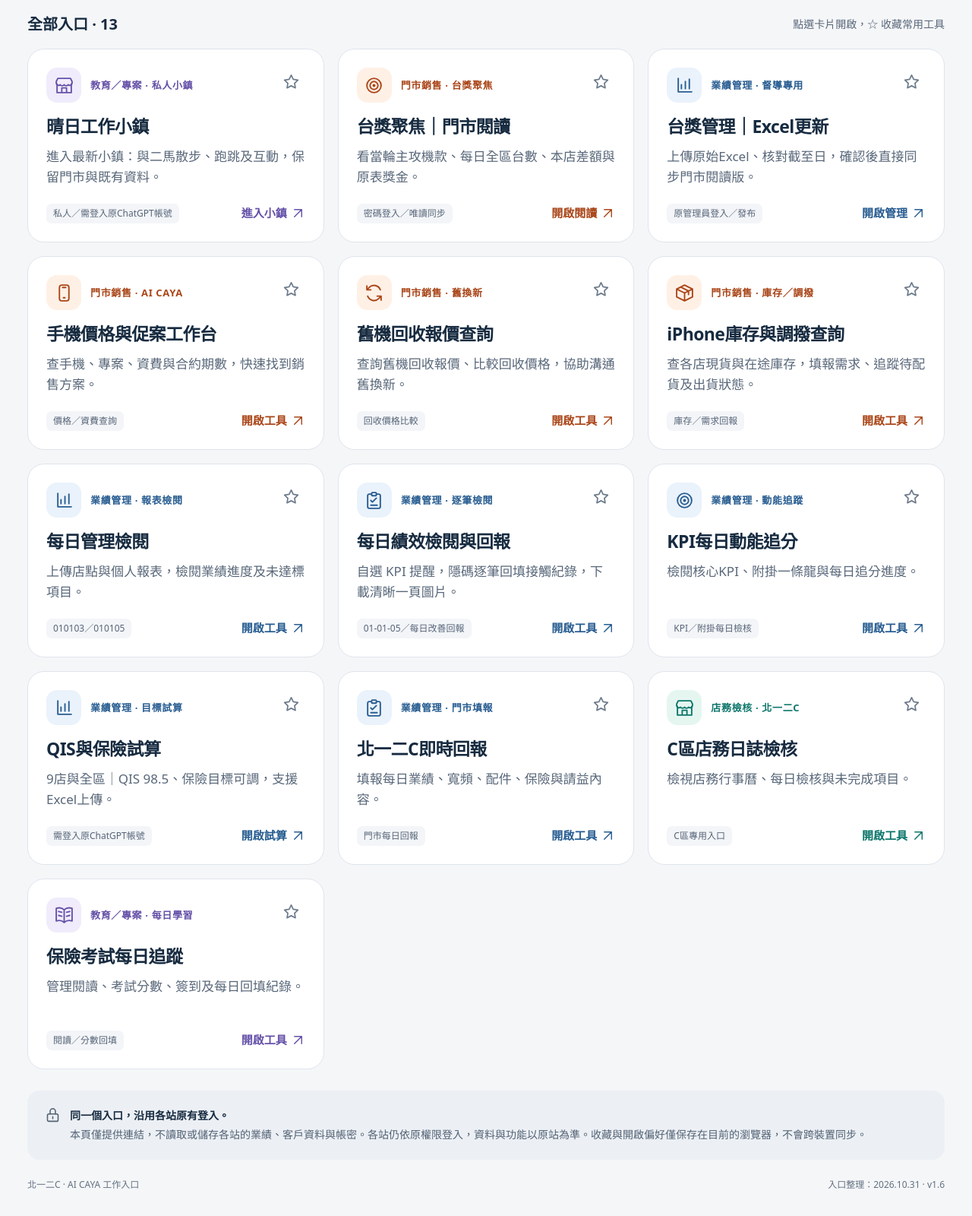
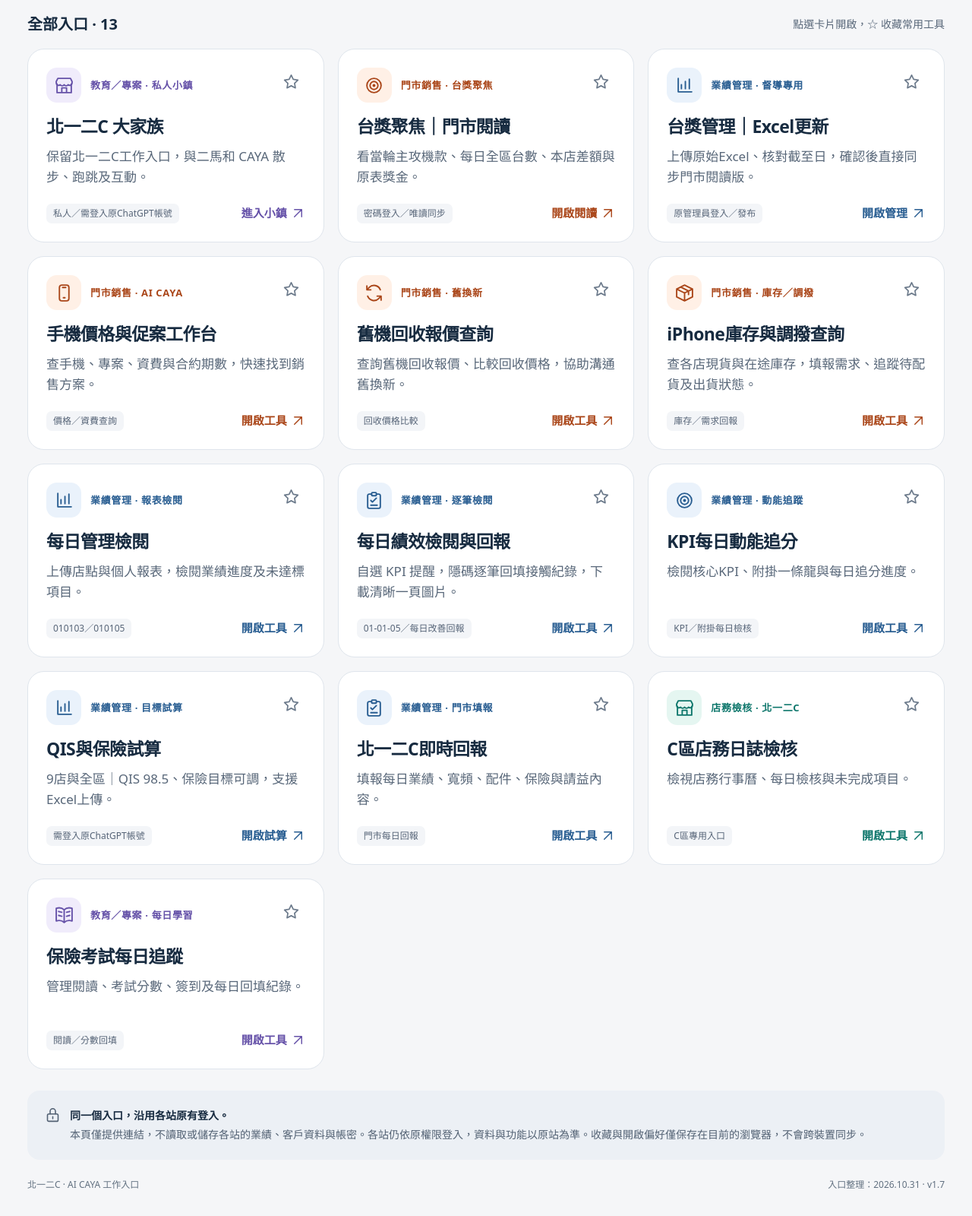
Before and after one commit to andrealu0510-cmd/N12C-, a plain HTML site: page portal/index.html in a window 1280 px wide. Shown: the part 485-2085 px from the top of the page at 76% size. Drawn offline with Linux system fonts and the light colour scheme.

Commit message:
Rename town portal card to 北一二C 大家族

```diff
--- a/portal/index.html
+++ b/portal/index.html
@@ -41,7 +41,7 @@
 <div class="copy-panel" id="copyPanel" hidden><label for="portalUrl">請選取並複製下方網址：</label><input id="portalUrl" readonly value="https://andrealu0510-cmd.github.io/N12C-/portal/"></div>
 <div class="list-head"><h2 id="listTitle">全部入口 <span id="resultCount">· 13</span></h2><p id="resultHint" aria-live="polite">點選卡片開啟，☆ 收藏常用工具</p></div>
 <section class="grid" id="apps" aria-label="儀表板與網頁入口">
-<article class="card" data-id="sunny-town" data-category="learn" data-keywords="晴日 小鎮 工作小鎮 二馬 公仔 CAYA 走路 跑步 跳躍 背面 挖土 私人"><button class="favorite js-only" type="button" aria-label="收藏晴日工作小鎮" aria-pressed="false"><svg class="icon" aria-hidden="true"><use href="#i-star"/></svg></button><a class="card-link" href="https://sunny-work-town-1030.major-perch-4781.chatgpt.site" target="_blank" rel="noopener noreferrer"><div class="card-top"><span class="app-icon"><svg class="icon" aria-hidden="true"><use href="#i-store"/></svg></span><span class="category-name">教育／專案 · 私人小鎮</span></div><h3>晴日工作小鎮</h3><p>進入最新小鎮：與二馬散步、跑跳及互動，保留門市與既有資料。</p><div class="card-bottom"><span class="tag">私人／需登入原ChatGPT帳號</span><span class="go">進入小鎮 <svg class="icon" aria-hidden="true"><use href="#i-arrow"/></svg></span></div></a></article>
+<article class="card" data-id="sunny-town" data-category="learn" data-keywords="北一二C 大家族 晴日 小鎮 工作小鎮 二馬 公仔 CAYA 走路 跑步 跳躍 背面 挖土 私人"><button class="favorite js-only" type="button" aria-label="收藏北一二C 大家族" aria-pressed="false"><svg class="icon" aria-hidden="true"><use href="#i-star"/></svg></button><a class="card-link" href="https://sunny-work-town-1030.major-perch-4781.chatgpt.site" target="_blank" rel="noopener noreferrer"><div class="card-top"><span class="app-icon"><svg class="icon" aria-hidden="true"><use href="#i-store"/></svg></span><span class="category-name">教育／專案 · 私人小鎮</span></div><h3>北一二C 大家族</h3><p>保留北一二C工作入口，與二馬和 CAYA 散步、跑跳及互動。</p><div class="card-bottom"><span class="tag">私人／需登入原ChatGPT帳號</span><span class="go">進入小鎮 <svg class="icon" aria-hidden="true"><use href="#i-arrow"/></svg></span></div></a></article>
 <article class="card" data-id="bonus-reader" data-category="sales" data-keywords="台獎 獎金 聚焦 門市 閱讀 A57 V80 Lite 四輪 3天2款 手機 差異 11000"><button class="favorite js-only" type="button" aria-label="收藏台獎聚焦門市閱讀版" aria-pressed="false"><svg class="icon" aria-hidden="true"><use href="#i-star"/></svg></button><a class="card-link" href="https://andrealu0510-cmd.github.io/N12C-/bonus/" target="_blank" rel="noopener noreferrer"><div class="card-top"><span class="app-icon"><svg class="icon" aria-hidden="true"><use href="#i-target"/></svg></span><span class="category-name">門市銷售 · 台獎聚焦</span></div><h3>台獎聚焦｜門市閱讀</h3><p>看當輪主攻機款、每日全區台數、本店差額與原表獎金。</p><div class="card-bottom"><span class="tag">密碼登入／唯讀同步</span><span class="go">開啟閱讀 <svg class="icon" aria-hidden="true"><use href="#i-arrow"/></svg></span></div></a></article>
 <article class="card" data-id="bonus-admin" data-category="kpi" data-keywords="台獎 獎金 Excel 原始 報表 上傳 STEP1 管理 督導 同步 更新 對帳"><button class="favorite js-only" type="button" aria-label="收藏台獎管理Excel更新" aria-pressed="false"><svg class="icon" aria-hidden="true"><use href="#i-star"/></svg></button><a class="card-link" href="https://andrealu0510-cmd.github.io/N12C-/bonus/?admin=1" target="_blank" rel="noopener noreferrer"><div class="card-top"><span class="app-icon"><svg class="icon" aria-hidden="true"><use href="#i-chart"/></svg></span><span class="category-name">業績管理 · 督導專用</span></div><h3>台獎管理｜Excel更新</h3><p>上傳原始Excel、核對截至日，確認後直接同步門市閱讀版。</p><div class="card-bottom"><span class="tag">原管理員登入／發布</span><span class="go">開啟管理 <svg class="icon" aria-hidden="true"><use href="#i-arrow"/></svg></span></div></a></article>
 <article class="card" data-id="price" data-category="sales" data-keywords="手機價格 資費 合約 促案 AI CAYA 九宮格 Excel 價格表"><button class="favorite js-only" type="button" aria-label="收藏手機價格與促案工作台" aria-pressed="false"><svg class="icon" aria-hidden="true"><use href="#i-star"/></svg></button><a class="card-link" href="https://andrealu0510-cmd.github.io/N12C-/caya/?v=6.6" target="_blank" rel="noopener noreferrer"><div class="card-top"><span class="app-icon"><svg class="icon" aria-hidden="true"><use href="#i-phone"/></svg></span><span class="category-name">門市銷售 · AI CAYA</span></div><h3>手機價格與促案工作台</h3><p>查手機、專案、資費與合約期數，快速找到銷售方案。</p><div class="card-bottom"><span class="tag">價格／資費查詢</span><span class="go">開啟工具 <svg class="icon" aria-hidden="true"><use href="#i-arrow"/></svg></span></div></a></article>
@@ -57,7 +57,7 @@
 </section>
 <section class="empty" id="empty" hidden aria-live="polite"><h3 id="emptyTitle">找不到符合的工具</h3><p id="emptyText">試試其他關鍵字，或切回全部入口。</p><button class="outline-btn" id="reset" type="button">顯示全部入口</button></section>
 <aside class="notice"><svg class="icon" aria-hidden="true"><use href="#i-lock"/></svg><div><strong>同一個入口，沿用各站原有登入。</strong><br>本頁僅提供連結，不讀取或儲存各站的業績、客戶資料與帳密。各站仍依原權限登入，資料與功能以原站為準。收藏與開啟偏好僅保存在目前的瀏覽器，不會跨裝置同步。</div></aside>
-<footer class="footer"><span>北一二C · AI CAYA 工作入口</span><span>入口整理：2026.10.31 · v1.6</span></footer>
+<footer class="footer"><span>北一二C · AI CAYA 工作入口</span><span>入口整理：2026.10.31 · v1.7</span></footer>
 </main>
 <div class="toast" id="toast" role="status" aria-live="polite" hidden></div>
 <script>
```
